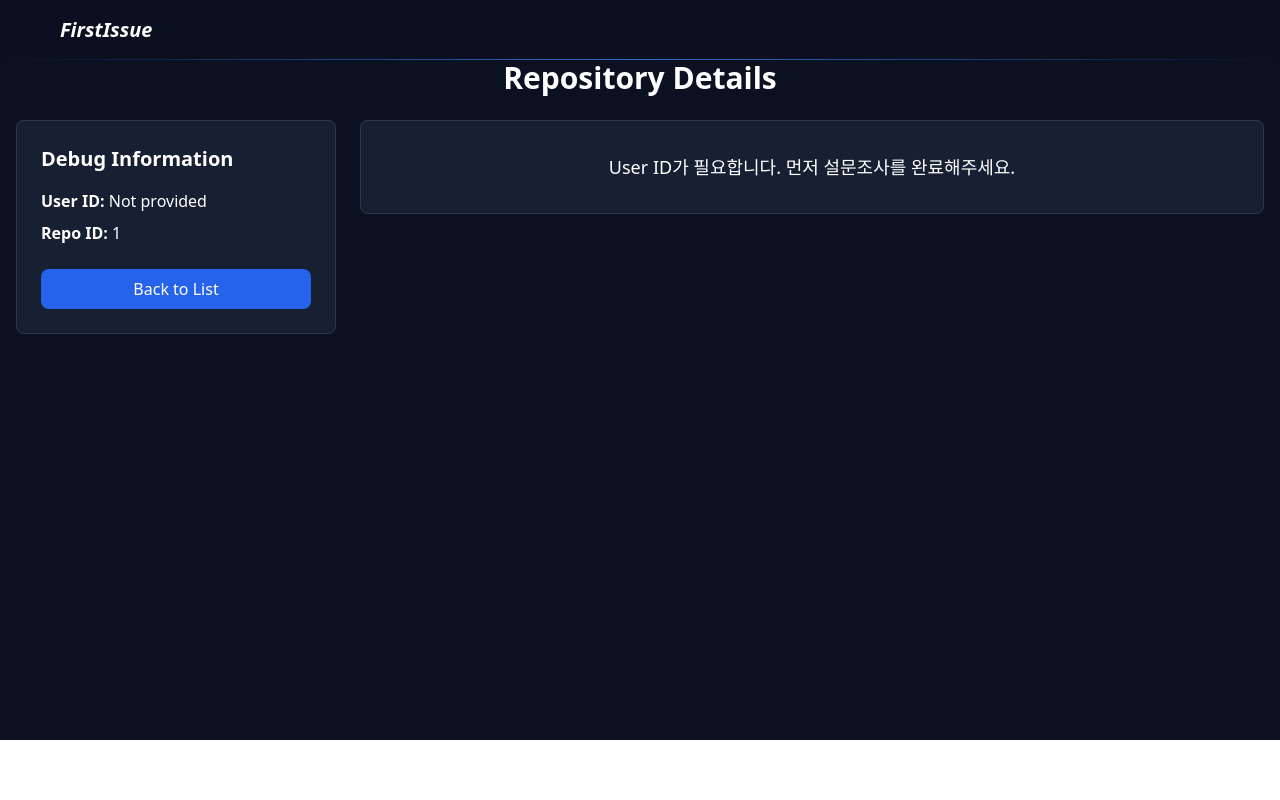
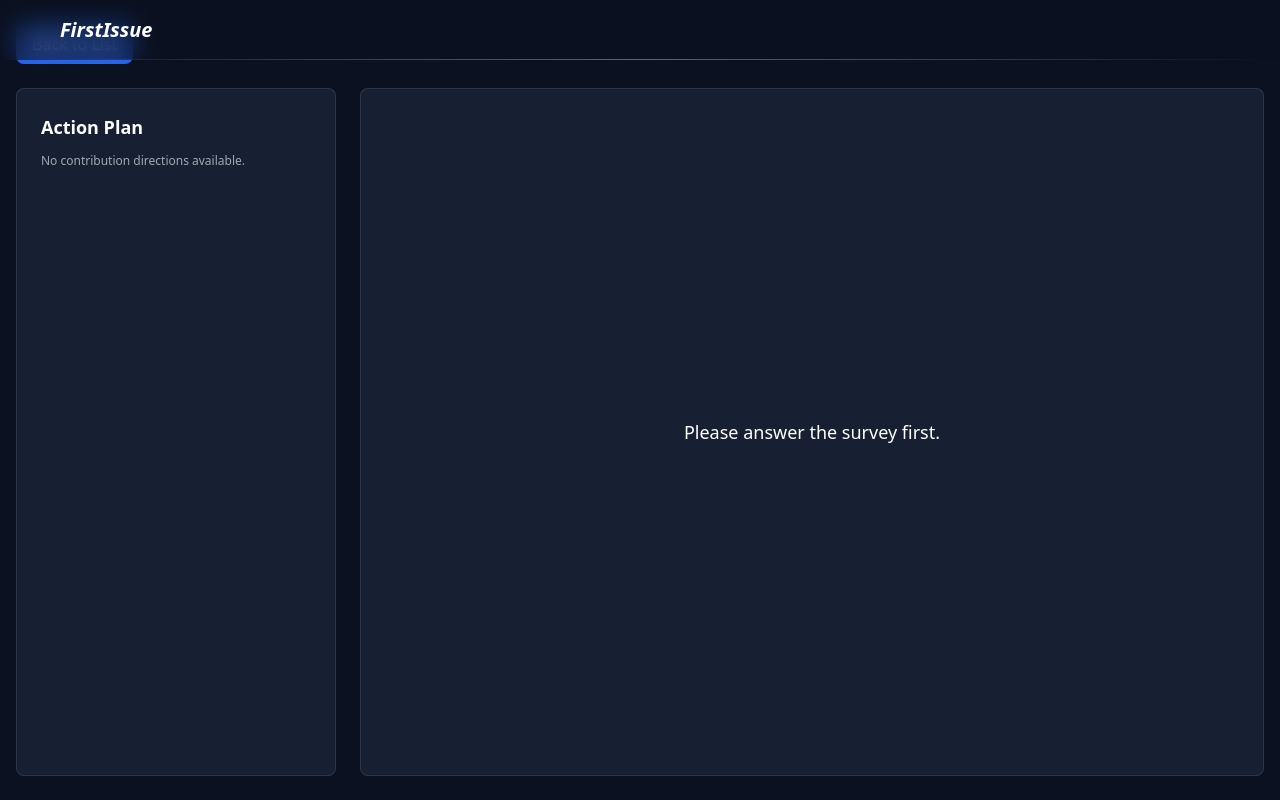
Before and after one commit to KDevs-SpurHacs2025/FirstIssue, a React (Vite) app in the folder frontend/: page /open-source-detail/1 in a window 1280 px wide. Built offline with nearby package versions, Linux system fonts and the light colour scheme; some icons are missing.

Commit message:
Add Action Plan and Set the height of OpenSoruceDetail

```diff
--- /dev/null
+++ b/frontend/src/components/ActionPlan.tsx
@@ -0,0 +1,96 @@
+import { useState } from "react";
+
+interface ActionPlanProps {
+  contributionDirections: Array<{
+    number: number;
+    title: string;
+    description: string;
+  }>;
+}
+
+export default function ActionPlan({
+  contributionDirections,
+}: ActionPlanProps) {
+  // 모든 step을 처음에 펼친 상태로 초기화
+  const [openSteps, setOpenSteps] = useState<Set<number>>(
+    new Set(contributionDirections.map((direction) => direction.number))
+  );
+
+  const toggleStep = (stepNumber: number) => {
+    const newOpenSteps = new Set(openSteps);
+    if (newOpenSteps.has(stepNumber)) {
+      newOpenSteps.delete(stepNumber);
+    } else {
+      newOpenSteps.add(stepNumber);
+    }
+    setOpenSteps(newOpenSteps);
+  };
+
+  return (
+    <div className="action-plan mb-4">
+      <h3 className="text-lg font-semibold text-white mb-3">Action Plan</h3>
+      {contributionDirections.length > 0 ? (
+        <div className="space-y-6">
+          {contributionDirections.map((direction, index) => (
+            <div key={direction.number} className="relative">
+              {/* Vertical line (except for last item) - uses flex to fill space */}
+              {index !== contributionDirections.length - 1 && (
+                <div
+                  className="absolute left-4 top-8 w-0.5 bg-white bg-opacity-20"
+                  style={{ height: "calc(100% + 1.5rem)" }}
+                />
+              )}
+
+              <div className="flex items-start">
+                {/* Step circle */}
+                <div className="w-8 h-8 bg-blue-600 rounded-full flex items-center justify-center text-white text-xs font-medium flex-shrink-0 z-10">
+                  {direction.number}
+                </div>
+
+                {/* Content */}
+                <div className="ml-3 flex-1">
+                  <div
+                    className="cursor-pointer hover:bg-white hover:bg-opacity-5 p-1.5 rounded transition-colors"
+                    onClick={() => toggleStep(direction.number)}
+                  >
+                    <div className="flex items-center justify-between">
+                      <h4 className="text-xs font-medium text-white">
+                        Step {direction.number} - {direction.title}
+                      </h4>
+                      <span
+                        className={`text-white text-xs ml-2 transition-transform duration-200 ${
+                          openSteps.has(direction.number) ? "rotate-90" : ""
+                        }`}
+                      >
+                        ▶
+                      </span>
+                    </div>
+                  </div>
+
+                  {/* Dropdown description with smooth animation */}
+                  <div
+                    className={`overflow-hidden transition-all duration-300 ease-out ${
+                      openSteps.has(direction.number)
+                        ? "max-h-48 opacity-100 mt-1.5"
+                        : "max-h-0 opacity-0 mt-0"
+                    }`}
+                  >
+                    <div className="p-2 bg-bg-black bg-opacity-50 rounded border border-white border-opacity-10">
+                      <p className="text-xs text-text-gray leading-snug">
+                        {direction.description}
+                      </p>
+                    </div>
+                  </div>
+                </div>
+              </div>
+            </div>
+          ))}
+        </div>
+      ) : (
+        <p className="text-xs text-text-gray">
+          No contribution directions available.
+        </p>
+      )}
+    </div>
+  );
+}
--- a/frontend/src/components/Chatbot.tsx
+++ b/frontend/src/components/Chatbot.tsx
@@ -116,52 +116,16 @@ const Chatbot: React.FC<ChatbotProps> = ({ userId, repoId }) => {
   };
 
   return (
-    <div
-      style={{
-        fontFamily: "Arial, sans-serif",
-        height: "100%",
-        display: "flex",
-        flexDirection: "column",
-        backgroundColor: "transparent",
-        margin: 0,
-        padding: 0,
-        boxSizing: "border-box",
-      }}
-    >
-      <div
-        style={{
-          backgroundColor: "#fff",
-          borderRadius: "8px",
-          boxShadow: "0 2px 10px rgba(0, 0, 0, 0.1)",
-          height: "100%",
-          display: "flex",
-          flexDirection: "column",
-          overflow: "hidden",
-        }}
-      >
-        <div
-          style={{
-            padding: "15px",
-            flex: 1,
-            overflowY: "auto",
-            borderBottom: "1px solid #eee",
-          }}
-        >
+    <div className="bg-blue-light border border-white border-opacity-10 rounded-lg h-full flex flex-col">
+      <div className="flex-1 p-4 border-b border-white border-opacity-10 overflow-y-auto">
         {messages.map((message) => (
           <div
             key={message.id}
-              style={{
-                marginBottom: "10px",
-                padding: "8px 12px",
-                borderRadius: "5px",
-                maxWidth: "80%",
-                backgroundColor:
-                  message.sender === "user" ? "#e1ffc7" : "#f1f0f0",
-                alignSelf:
-                  message.sender === "user" ? "flex-end" : "flex-start",
-                marginLeft: message.sender === "user" ? "auto" : "0",
-                marginRight: message.sender === "user" ? "0" : "auto",
-              }}
+            className={`mb-3 p-3 rounded-lg max-w-[80%] ${
+              message.sender === "user"
+                ? "bg-blue-600 text-white ml-auto"
+                : "bg-white bg-opacity-10 text-gray-300 mr-auto"
+            }`}
             dangerouslySetInnerHTML={{
               __html: formatMessageText(message.text),
             }}
@@ -170,55 +134,26 @@ const Chatbot: React.FC<ChatbotProps> = ({ userId, repoId }) => {
         <div ref={messagesEndRef} />
       </div>
 
-        <div
-          style={{
-            display: "flex",
-            padding: "15px",
-            gap: "10px",
-            flexShrink: 0,
-          }}
-        >
+      <div className="flex gap-3 p-4 flex-shrink-0">
         <input
           type="text"
           value={userInput}
           onChange={(e) => setUserInput(e.target.value)}
           onKeyPress={handleKeyPress}
           placeholder="Type your message..."
-            style={{
-              flexGrow: 1,
-              padding: "10px",
-              border: "1px solid #ccc",
-              borderRadius: "5px",
-              outline: "none",
-            }}
+          className="flex-1 px-3 py-2 bg-black bg-opacity-20 border border-white border-opacity-20 rounded-lg text-white placeholder-gray-400 outline-none focus:border-blue-500"
         />
         <button
           onClick={sendMessage}
           disabled={isTyping}
-            style={{
-              padding: "10px 15px",
-              backgroundColor: isTyping ? "#6c757d" : "#007bff",
-              color: "white",
-              border: "none",
-              borderRadius: "5px",
-              cursor: isTyping ? "not-allowed" : "pointer",
-            }}
-            onMouseOver={(e) => {
-              if (!isTyping) {
-                (e.target as HTMLButtonElement).style.backgroundColor =
-                  "#0056b3";
-              }
-            }}
-            onMouseOut={(e) => {
-              if (!isTyping) {
-                (e.target as HTMLButtonElement).style.backgroundColor =
-                  "#007bff";
-              }
-            }}
+          className={`px-4 py-2 rounded-lg text-white font-medium transition-colors ${
+            isTyping
+              ? "bg-gray-500 cursor-not-allowed"
+              : "bg-blue-600 hover:bg-blue-700"
+          }`}
         >
           Send
         </button>
-        </div>
       </div>
     </div>
   );
--- a/frontend/src/pages/OpenSourceDetail.tsx
+++ b/frontend/src/pages/OpenSourceDetail.tsx
@@ -1,60 +1,53 @@
 import { useParams } from "react-router-dom";
+import { useRecommendation } from "../hooks/useRedux";
 import Navbar from "../components/Navbar";
 import Chatbot from "../components/Chatbot";
+import ActionPlan from "../components/ActionPlan";
 
 const OpenSourceDetail = () => {
   const { repoId } = useParams<{ repoId: string }>();
   const urlParams = new URLSearchParams(window.location.search);
   const userId = urlParams.get("userId");
+  const { repositories } = useRecommendation();
 
   // repoId를 숫자로 변환 (기본값 1)
   const repoIdNumber = repoId ? parseInt(repoId) : 1;
 
+  // repoId로 해당 Repository 찾기
+  const currentRepo = repositories.find((repo) => repo.id === repoIdNumber);
+
+  // contributionDirections 가져오기 (없으면 빈 배열)
+  const contributionDirections = currentRepo?.contributionDirections || [];
+
   return (
-    <div className="w-full bg-bg-black !overflow-hidden">
+    <div className="w-full h-screen !overflow-hidden bg-bg-black flex flex-col">
       <Navbar />
-      <div className="w-full h-[calc(100vh-60px)] pt-[60px] px-4 flex flex-col">
-        <h1 className="text-3xl font-bold text-white mb-6 text-center flex-shrink-0">
-          Repository Details
-        </h1>
+      <div className="flex-1 px-4 py-6 flex flex-col overflow-hidden">
+        <div className="flex justify-between items-center mb-6 flex-shrink-0">
+          <button
+            onClick={() => window.history.back()}
+            className="px-4 py-2 bg-blue-600 text-white rounded-lg hover:bg-blue-700 transition-colors"
+          >
+            Back to List
+          </button>
+        </div>
 
-        <div className="flex gap-6 flex-1 min-h-0">
-          {/* Left Sidebar - Debug Information */}
+        <div className="flex gap-6 flex-1 overflow-hidden">
+          {/* Left Sidebar */}
           <div className="w-80 flex-shrink-0">
-            <div className="bg-blue-light p-6 rounded-lg border border-white border-opacity-10 sticky top-6">
-              <h2 className="text-xl font-semibold text-white mb-4">
-                Debug Information
-              </h2>
-              <div className="space-y-2 text-white">
-                <p>
-                  <span className="font-semibold">User ID:</span>{" "}
-                  {userId || "Not provided"}
-                </p>
-                <p>
-                  <span className="font-semibold">Repo ID:</span>{" "}
-                  {repoId || "Not provided"}
-                </p>
-              </div>
-
-              <div className="mt-6">
-                <button
-                  onClick={() => window.history.back()}
-                  className="w-full px-4 py-2 bg-blue-600 text-white rounded-lg hover:bg-blue-700 transition-colors"
-                >
-                  Back to List
-                </button>
-              </div>
+            <div className="bg-blue-light p-6 rounded-lg border border-white border-opacity-10 h-full overflow-y-auto">
+              <ActionPlan contributionDirections={contributionDirections} />
             </div>
           </div>
 
           {/* Right Main Content - Chatbot */}
-          <div className="flex-1 min-w-0">
+          <div className="flex-1">
             {userId ? (
               <Chatbot userId={userId} repoId={repoIdNumber} />
             ) : (
-              <div className="bg-blue-light p-8 rounded-lg border border-white border-opacity-10 text-center">
+              <div className="bg-blue-light p-8 rounded-lg border border-white border-opacity-10 text-center h-full flex items-center justify-center">
                 <p className="text-white text-lg">
-                  User ID가 필요합니다. 먼저 설문조사를 완료해주세요.
+                  Please answer the survey first.
                 </p>
               </div>
             )}
```
Lines whose indentation alone changed are shown as unchanged.
